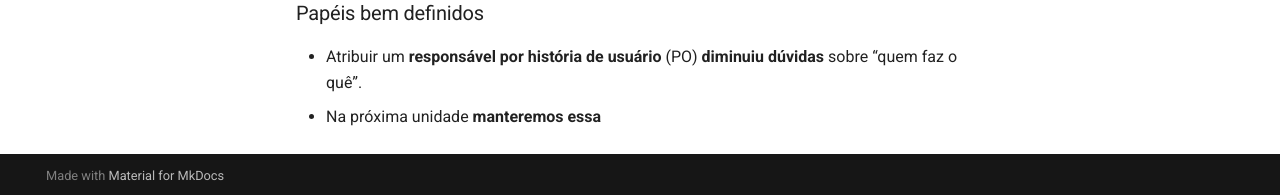
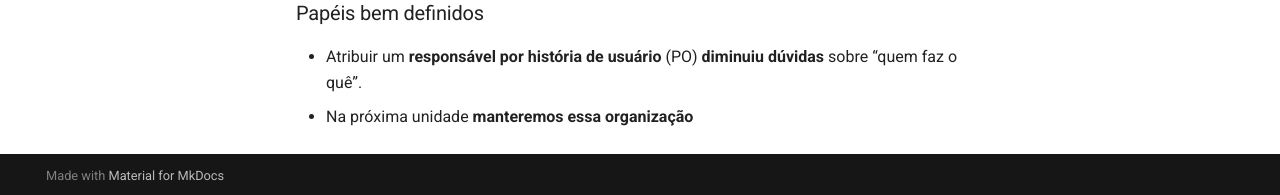
Before and after one commit to mdsreq-fga-unb/2025.1-T02-MeuCapilar, an MkDocs documentation site: the page built from docs/unidade1/licoesAprendidas.md, in a window 1280 px wide and 1351 px high. Shown: the part 1153-1348 px from the top of the window. Built offline with MkDocs 1.6.1 and Material for MkDocs 9.7.7, drawn with Linux system fonts in a browser that asks for light colours; comment, search, counter and statistics services are not loaded.

Commit message:
finalização das lições aprendidas

```diff
--- a/docs/unidade1/licoesAprendidas.md
+++ b/docs/unidade1/licoesAprendidas.md
@@ -26,4 +26,4 @@ A Unidade 2 transcorreu **sem conflitos internos**. O time conseguiu **aplicar o
 
 ### Papéis bem definidos
 - Atribuir um **responsável por história de usuário** (PO) **diminuiu dúvidas** sobre “quem faz o quê”.
-- Na próxima unidade **manteremos essa**
+- Na próxima unidade **manteremos essa organização**
```
